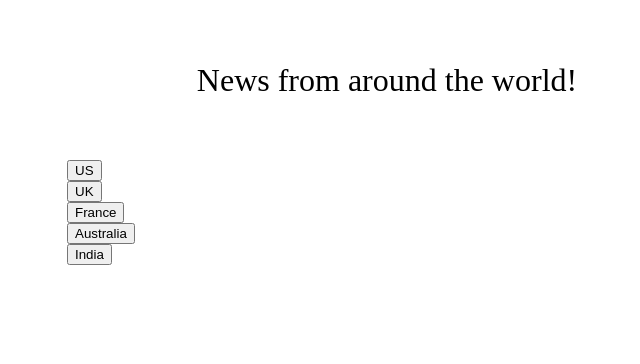
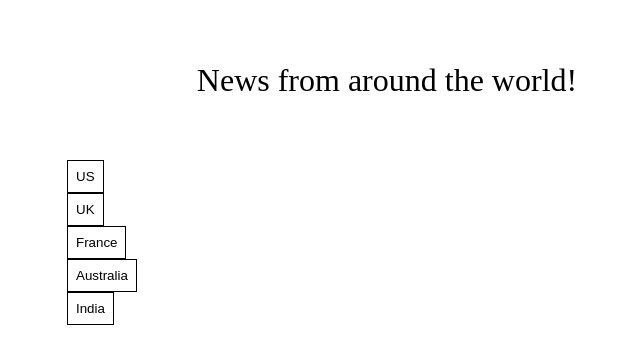
Before and after one commit to samozamo/news-test, a Nuxt app: page / in a window 1280 px wide. Shown: the top 364 px of the page, without its empty margins (253-893 px from the left). Built offline with nearby package versions, Linux system fonts and the light colour scheme.

Commit message:
style the buttons

```diff
--- a/app.vue
+++ b/app.vue
@@ -75,4 +75,16 @@ h1 {
   margin-block: 4rem;
 }
 
+button {
+  border: 1px #000 solid;
+  padding: 0.5rem;
+  background-color: #fff;
+  cursor: pointer;
+}
+
+button:hover {
+  background-color: #000;
+  color: #fff;
+}
+
 </style>
```
